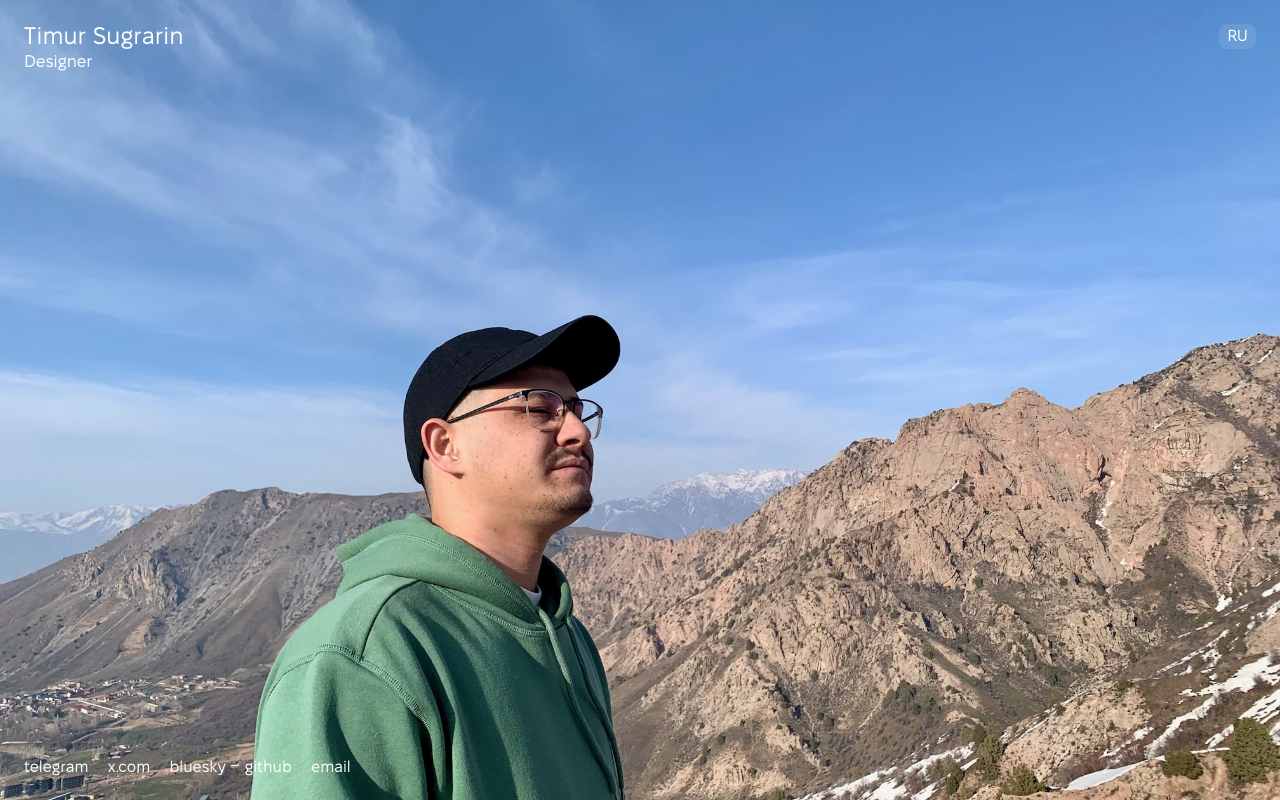
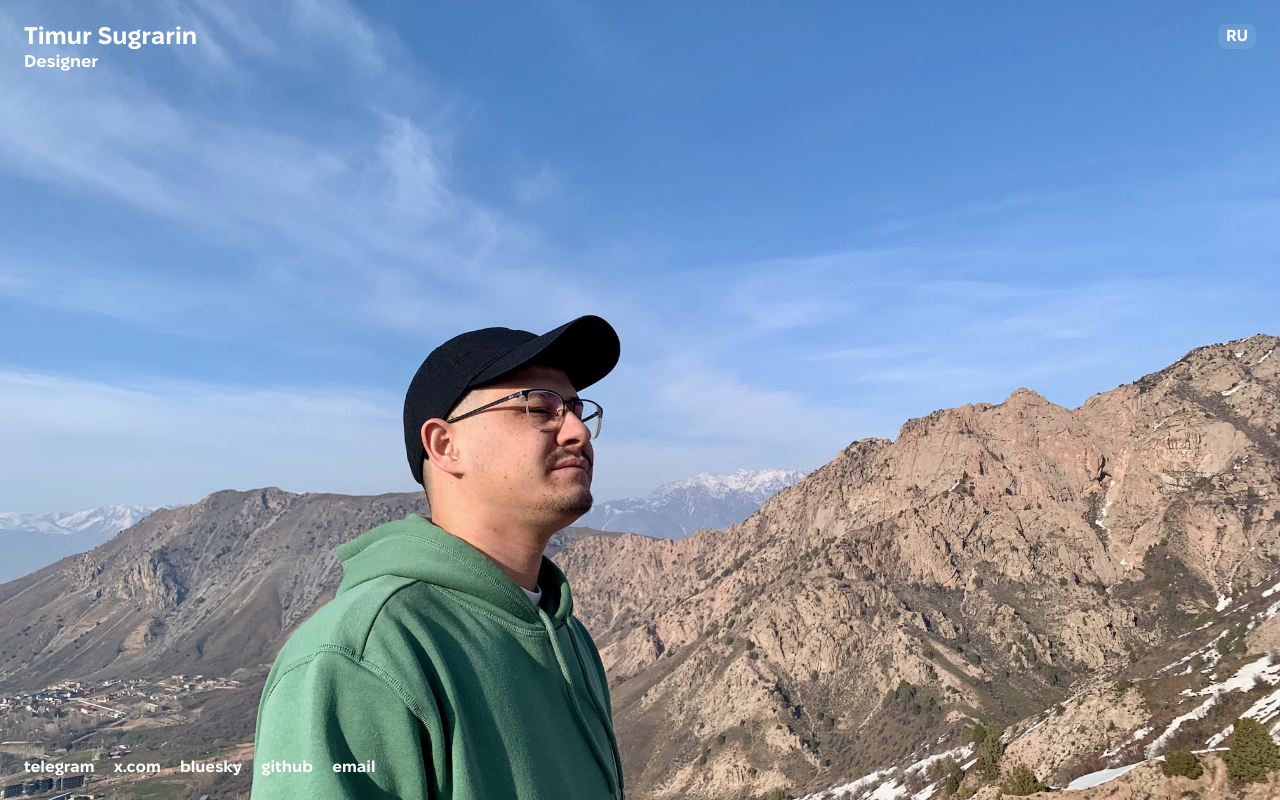
Before and after one commit to sugrarin/website, a plain HTML site: page index.html in a window 1280 px wide. Drawn offline with Linux system fonts and the light colour scheme.

Commit message:
fix font

```diff
--- a/assets/styles.css
+++ b/assets/styles.css
@@ -13,6 +13,14 @@
   font-family: "Fixel";
   font-display: swap;
   src: url('/assets/fixel.woff2') format('woff2');
+  font-style: normal;
+  font-weight: normal;
+}
+
+@font-face {
+  font-family: "Fixel";
+  font-display: swap;
+  src: url('/assets/fixel-bold.woff2') format('woff2');
   font-style: normal;
   font-weight: normal;
 }
@@ -108,7 +116,6 @@ header {
 
 h1 {
     font-size: 24px;
-    font-weight: normal;
     line-height: 1;
     letter-spacing: -1%;
 }
```
Also changed, not shown: assets/fixel-bold.woff2 (added).
